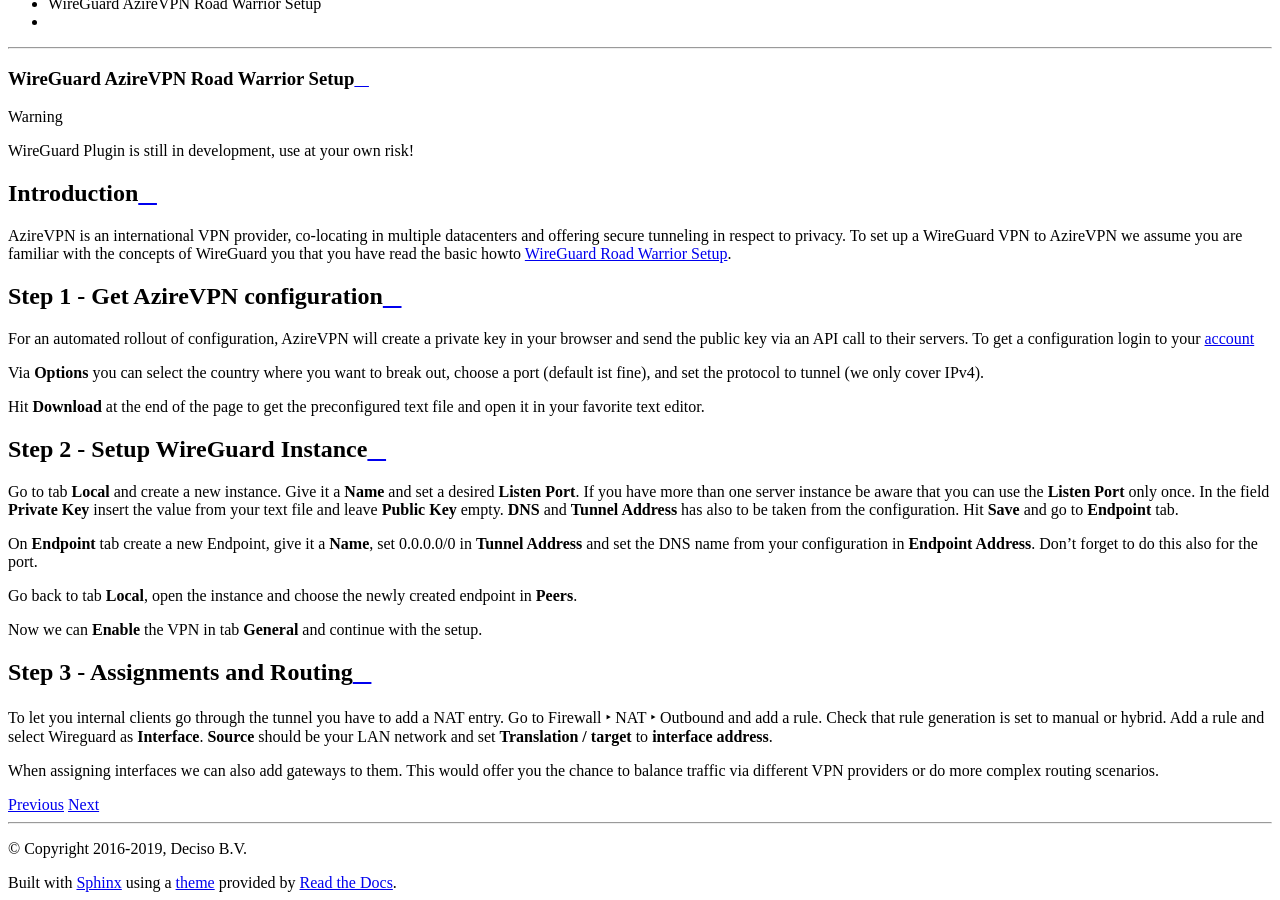
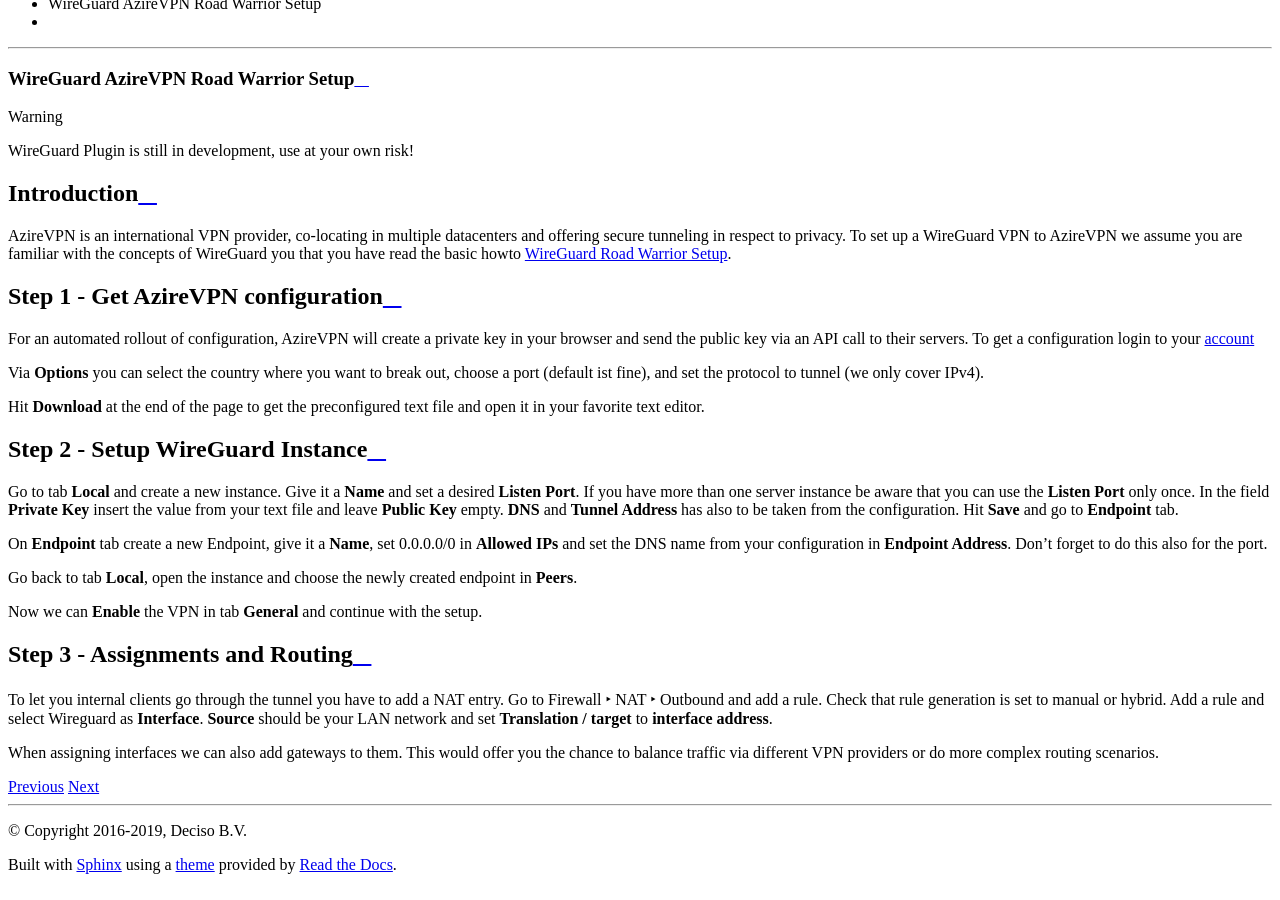
Before and after one commit to opnsense/docs, a Sphinx documentation site: the page built from source/manual/how-tos/wireguard-client-azire.rst, in a window 1280 px wide and 900 px high, scrolled down 820 px. Built offline with Sphinx 7.4.7 and the Read the Docs theme 2.0.0, drawn with Linux system fonts in a browser that asks for light colours.

Commit message:
Update wireguard-client-azire.rst

```diff
--- a/source/manual/how-tos/wireguard-client-azire.rst
+++ b/source/manual/how-tos/wireguard-client-azire.rst
@@ -39,7 +39,7 @@
 and **Tunnel Address** has also to be taken from the configuration. Hit **Save** and go to **Endpoint**
 tab.
 
-On **Endpoint** tab create a new Endpoint, give it a **Name**, set 0.0.0.0/0 in **Tunnel Address** and set
+On **Endpoint** tab create a new Endpoint, give it a **Name**, set 0.0.0.0/0 in **Allowed IPs** and set
 the DNS name from your configuration in **Endpoint Address**. Don't forget to do this also for the port.
 
 Go back to tab **Local**, open the instance and choose the newly created endpoint in **Peers**.
```
